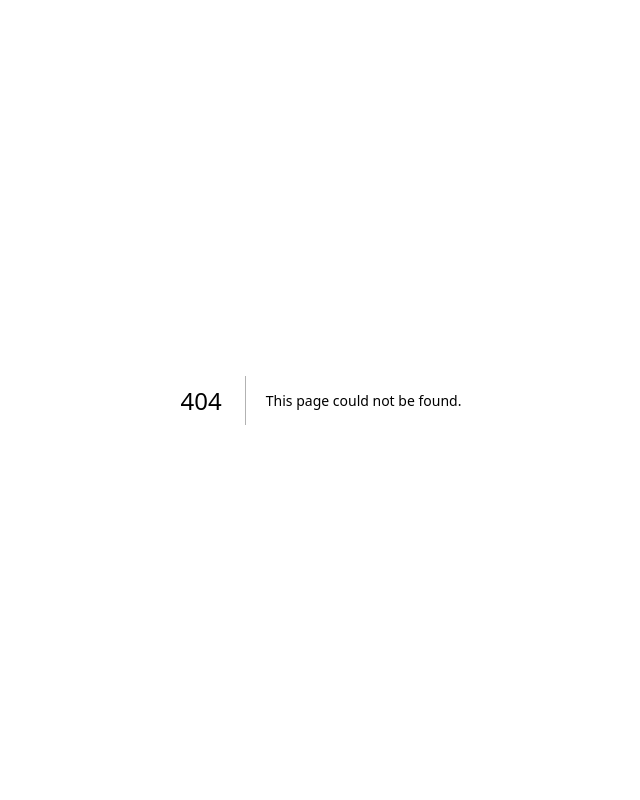
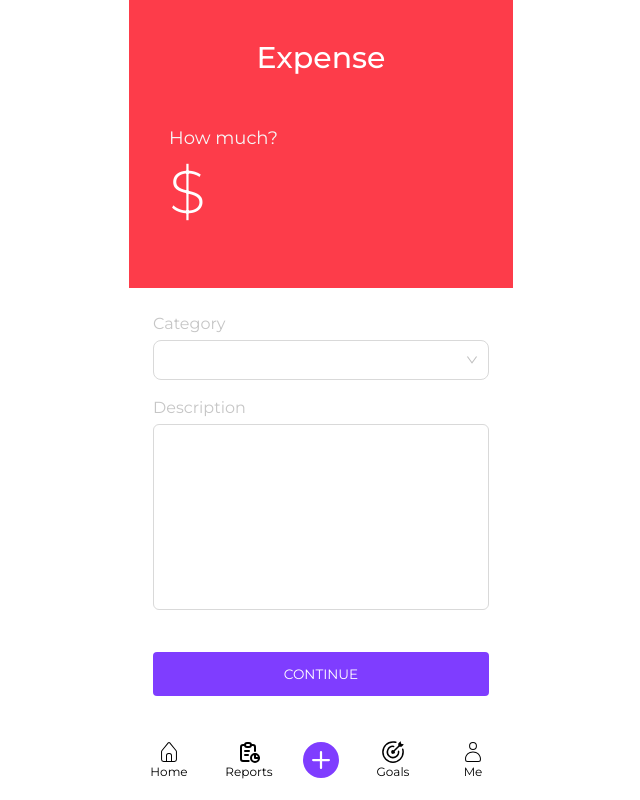
Before and after one commit to CREDO23/finanzTrack-fr, a Next.js app: page /expenses/new in a window 1280 px wide. Before the commit this address had no page. Shown: the whole page, without its empty margins (319-959 px from the left). Built offline with nearby package versions, Linux system fonts and the light colour scheme.

Commit message:
feat: add the add expense page

```diff
--- /dev/null
+++ b/src/@types/user.d.ts
@@ -0,0 +1,5 @@
+declare global {}
+interface IUser {
+    name : string | null;
+    email : string | null;
+}
--- /dev/null
+++ b/src/app/expenses/layout.tsx
@@ -0,0 +1,18 @@
+import { ReactNode } from 'react';
+import logo from '../../assets/logo/logo.png';
+import Image from 'next/image';
+import AppLayout from '@/components/layouts/appLayout';
+
+export default function Layout({
+  children,
+}: {
+  children: ReactNode;
+}): JSX.Element {
+  return (
+    <AppLayout showNavigationBar={true}>
+      <div className="w-full h-full ">
+        {children}
+      </div>
+    </AppLayout>
+  );
+}
--- /dev/null
+++ b/src/app/expenses/new/page.tsx
@@ -0,0 +1,42 @@
+"use client"
+import Button from '@/components/shared/button';
+import Input from '@/components/shared/input';
+import Select from '@/components/shared/select';
+
+export default function NewExpense(): JSX.Element {
+  return (
+    <div className="w-full h-full flex flex-col ">
+      <div className="w-full bg-cred h-[40%] text-white flex flex-col items-center gap-12 p-10">
+        <p className="text-3xl font-medium ">Expense</p>
+        <div className="w-full">
+          <p className=" text-cgray1 text-lg ">How much?</p>
+          <div className=" bg-transparent h-20 flex text-6xl font-light ">
+            <span className="h-full w-14  shrink-0 flex items-center ">$</span>{' '}
+            <div className="h-full bg-transparent grow">
+              <input
+                className="h-full w-full focus:outline-none bg-transparent"
+                type="number"
+                name=""
+                id=""
+              />
+            </div>
+          </div>
+        </div>
+      </div>
+      <div className="w-full p-6 flex grow flex-col justify-between">
+        <div className="w-full flex flex-col gap-4">
+          <Select
+            label={<span className=' text-cgray'>Category</span>}
+            size="large"
+            options={[
+              { label: 'Thierry', value: 43 },
+              { label: 'Credo', value: 23 },
+            ]}
+          />
+          <Input autoSize={{ minRows: 8, maxRows: 10 }} label={<span className=' text-cgray'>Description</span>} type='textarea'/>
+        </div>
+        <Button type='primary' block size='big'>Continue</Button>
+      </div>
+    </div>
+  );
+}
--- a/src/app/me/layout.tsx
+++ b/src/app/me/layout.tsx
@@ -1,12 +1,18 @@
 'use client';
 import AppLayout from '@/components/layouts/appLayout';
-import { ReactNode } from 'react';
+import { ReactNode, useContext } from 'react';
+import AuthContext from '@/store/contexts/authContext';
 
 export default function Layout({
   children,
 }: {
   children: ReactNode;
 }): JSX.Element {
+
+  const currentUser = useContext(AuthContext)
+
+  console.log(currentUser)
+
   return (
     <AppLayout showNavigationBar={true}>
       <div className="w-full h-full bg-cgray1">
--- /dev/null
+++ b/src/store/contexts/authContext.ts
@@ -0,0 +1,18 @@
+
+import { createContext } from "react";
+
+interface Initial {
+    isLoading: boolean;
+    user : IUser | null,
+    accessToken : string | null
+}
+
+export const defaultUserContext : Initial = {
+    isLoading: false,
+    user : null,
+    accessToken: null
+}
+
+const AuthContext = createContext(defaultUserContext)
+
+export default AuthContext
```
Also changed, not shown: src/app/layout.tsx (+6 -5 lines), src/components/home/transactions/categories.tsx (+9 -0 lines).
